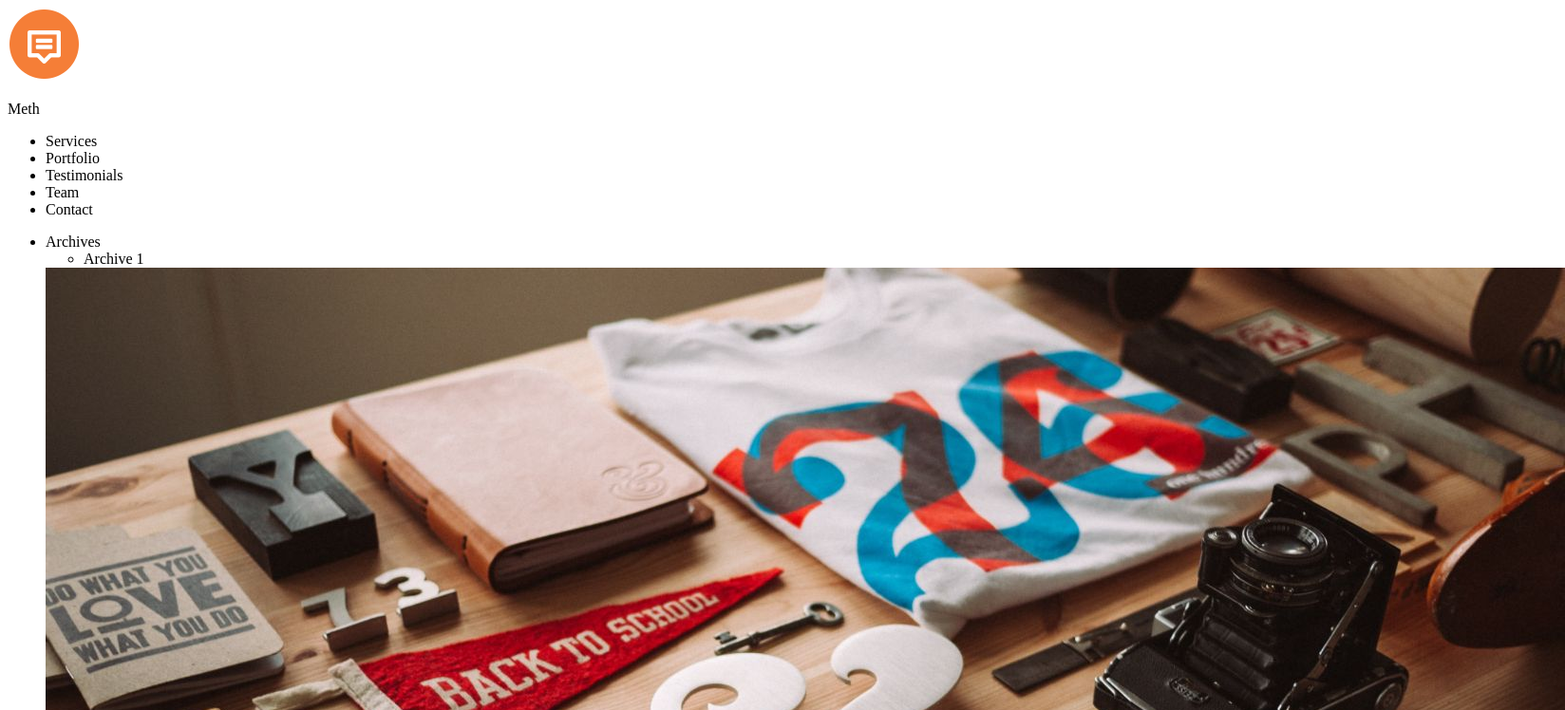
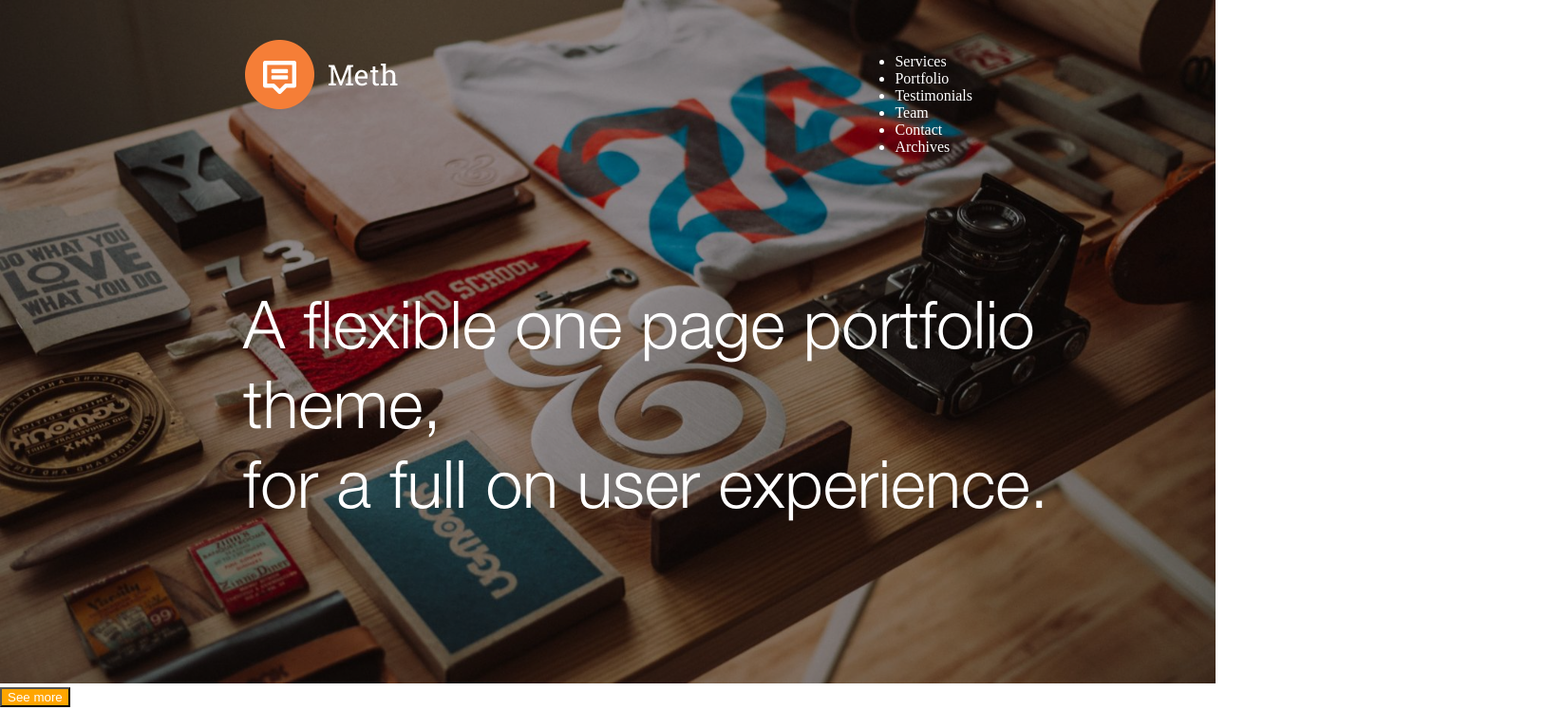
Before and after one commit to bonbers/Exo2-Css, a plain HTML site: page index.html in a window 1280 px wide. Shown: the top 748 px of the page at 95% size, 1648 px wide, since content can reach past the window. Drawn offline with Linux system fonts and the light colour scheme; files whose address does not match are found by name.

Commit message:
Structure HTML stable, CSS en progression !

```diff
--- a/fonts.css
+++ b/fonts.css
@@ -2,3 +2,7 @@
   font-family: "Helvetic";
   src : url("fonts/Helvetic.otf");
 }
+@font-face {
+  font-family: "andalemo";
+  src : url("fonts/andalemo.ttf");
+}
--- a/index.html
+++ b/index.html
@@ -8,10 +8,19 @@
    </head>
 
    <body>
+
    <main>
- <section>
+
+      <header>
+
+            <img class="head" src="img/image-header.jpg" alt=""></img>
+
+       <div id="group1-a">
+
             <img src="img/logo.png" alt=""></img>
- <p>Meth</p>
+
+       </div>
+       <div id="nav">
        <nav>
          <ul>
            <li>Services</li>
@@ -19,26 +28,20 @@
            <li>Testimonials</li>
            <li>Team</li>
            <li>Contact</li>
+           <li>Archives</li>
          </ul>
-   <ul id="menu-vertical">
-     <li>Archives
-      <ul>
-      <li>Archive 1</li>
-    </ul>
-  </li>
-
-       <div id="header">
-            <img src="img/image-header.jpg" alt=""></img>
-       </div>
-       <div id="header_texte">
-            <p>A flexible one page portfolio theme, for a full on user experience.</p>
+        </nav>
         </div>
 
-       <input type="button" value="See more">
+        <div id="text1">
+      <p>A flexible one page portfolio theme,<br> for a full on user experience.</p>
+       </div>
 
-</section>
+       <input type="button" value="See more" id="button1">
 
-<section>
+</header>
+
+<section class="group2">
 
        <h4>Fine Features</h4>
 
@@ -60,7 +63,7 @@
 
 </section>
 
-<section>
+<section class="group3">
 
        <h4>Our design samples</h4>
 
@@ -81,12 +84,14 @@
 
 </section>
 
+<section class="group4">
+
        <p>Honestly, these guys are the beest people around to work with. They are super commited, delivering exceptional work always.</p>
        <p>Stephanie Windmill</p>
 
 </section>
 
-<section>
+<section class="group5">
 
        <h4>Our team</h4>
 
@@ -108,7 +113,7 @@
 
 </section>
 
-<section>
+<section class="group6">
 
        <h3>A static content section</h3>
 
@@ -122,7 +127,7 @@
 
 </section>
 
-<section>
+<section class="group7">
 
        <h4>Get in Touch</h4>
 
@@ -152,7 +157,7 @@
 
 </section>
 
-<section>
+<section class="group8">
 
        <img src="img/image-876206940.jpg" alt=""></img>
 
--- a/style.css
+++ b/style.css
@@ -1,17 +1,44 @@
-/*#header {
+body {
+  margin: auto;
+  width: 100%;
+}
+
+header {
+overflow: hidden;
+height: 800px;
+}
+
+#group1-a {
+ margin-left: 20%;
+ position: absolute;
+ top : 5%;
+ color: white;
+}
+
+.head {
 position:relative;
-height: 400px;
 filter: brightness(60%);
+width: 100%;
 }
-#header_texte {
-  text-align: center;
+
+#button1 {
+  color : white;
+  background: orange;
+}
+
+#nav {
+  margin-left: 20%;
+  position: absolute;
+  top : 5%;
+  right : 20%;
+  color: white;
+}
+
+#text1 {
   font-family: "Helvetic";
-  font-size : 14px;
-  position:absolute;
+  font-size: 70px;
+  margin-left: 20%;
+  position: absolute;
+  top : 30%;
   color: white;
-  top:360px;
-  width:600px;
-  left: 600px;
-  height:400px;
-  font-size: 200%;
-}*/
+}
```
Also changed, not shown: fonts/andalemo.ttf (added). Lines whose indentation alone changed are shown as unchanged.
